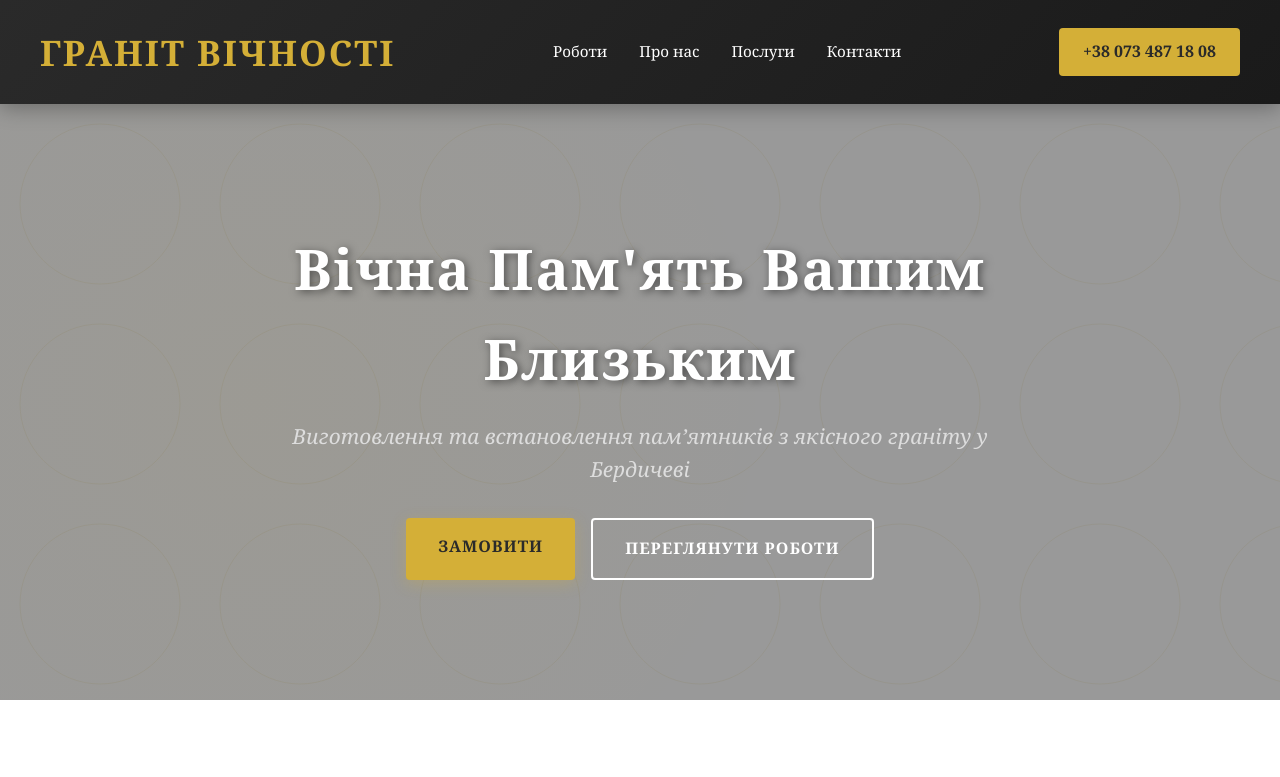
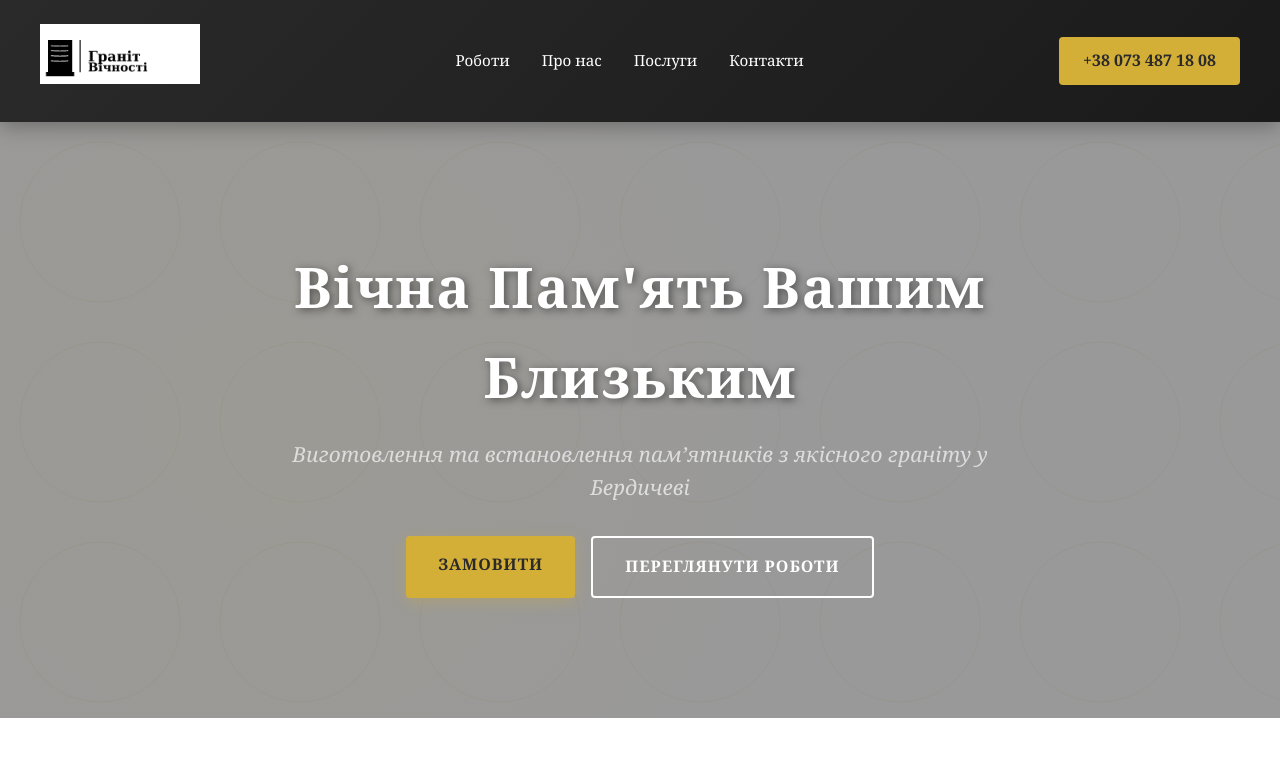
Before and after one commit to pamiatnykyberdychiv-bit/granit-vichnosti-, a plain HTML site: page index.html in a window 1280 px wide. Shown: the top 777 px of the page. Drawn offline with Linux system fonts and the light colour scheme.

Commit message:
Update index.html

```diff
--- a/index.html
+++ b/index.html
@@ -489,7 +489,7 @@ align-items: center;
 <!-- HEADER -->
 <header>
 <div class="header-container">
-<div class="logo">ГРАНІТ ВІЧНОСТІ</div>
+<div class="logo"><img src="logo-granit-vichnosti.png" alt="Граніт Вічності" style="height: 60px;"></div>
 <ul class="nav">
 <li><a href="#portfolio">Роботи</a></li>
 <li><a href="#about">Про нас</a></li>
```
